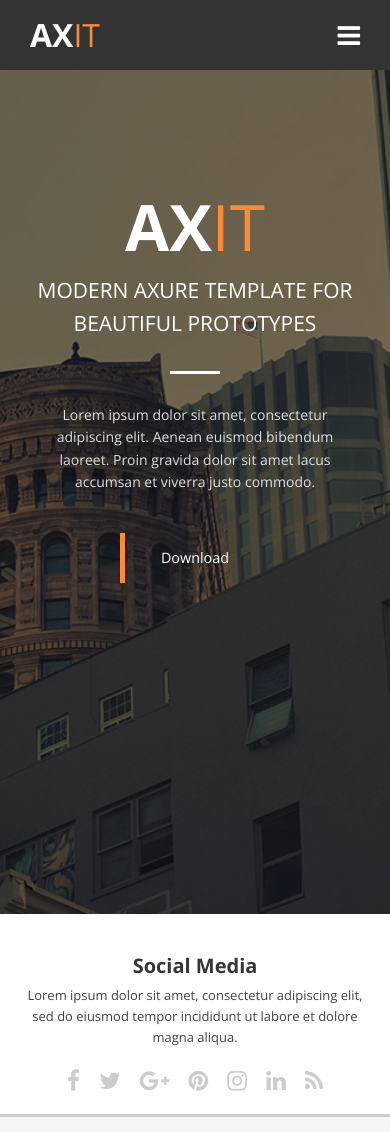
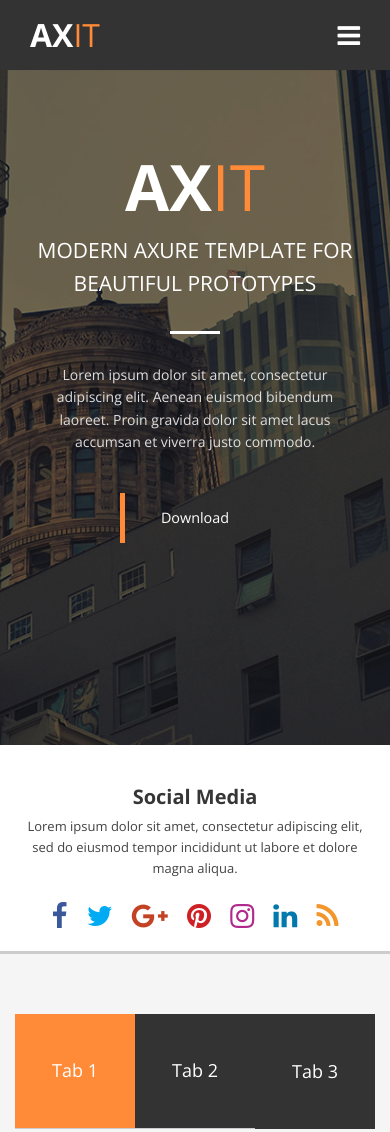
Before and after one commit to Reda-Ghost/AXIT-Template, a plain HTML site: page index.html in a window 390 px wide. Shown: the top 1132 px of the page. Drawn offline with nearby package versions, Linux system fonts and the light colour scheme.

Commit message:
Add Some Code

```diff
--- a/css/responsive.css
+++ b/css/responsive.css
@@ -151,6 +151,27 @@
     font-size: 2rem;
     margin-right: 30px;
   }
+  .social-media .fonts li:first-child i {
+  color: #3a589a;
+}
+.social-media .fonts li:nth-child(2) i {
+  color: #01abf3;
+}
+.social-media .fonts li:nth-child(3) i {
+  color: #c34223;
+}
+.social-media .fonts li:nth-child(4) i {
+  color: #ce2025;
+}
+.social-media .fonts li:nth-child(5) i {
+  color: #b0298c;
+}
+.social-media .fonts li:nth-child(6) i {
+  color: #0079ad;
+}
+.social-media .fonts li:last-child i {
+  color: #f3962c;
+}
   /* end Social Media */
   /* start Testimonials */
   .testimonials .title h2 {
@@ -179,9 +200,13 @@
 @media (max-width: 500px) {
   /* start Header */
   .header {
-    height: 80vh;
+    padding-bottom: 80px;
+    min-height: 80vh !important;
     background-size: cover;
     background-position: center center;
+  }
+  .header .main-content {
+    margin-top: 80px;
   }
   .header .main-content .main-title + p {
     font-size: 21px;
@@ -204,7 +229,7 @@
     font-size: 13px;
   }
   .social-media .fonts li {
-    font-size: 23px;
+    font-size: 28px;
     margin-right: 15px;
   }
   /* end Social Media */
```
